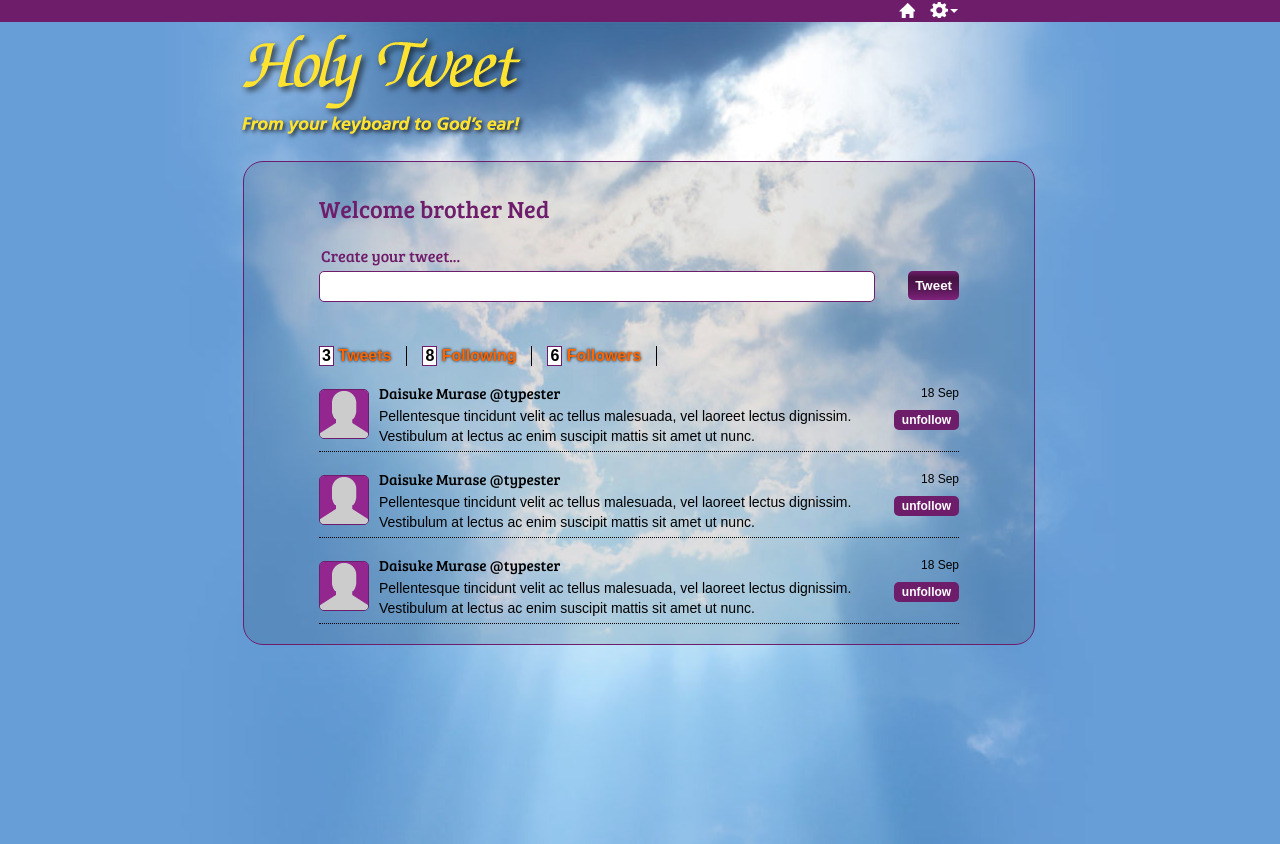
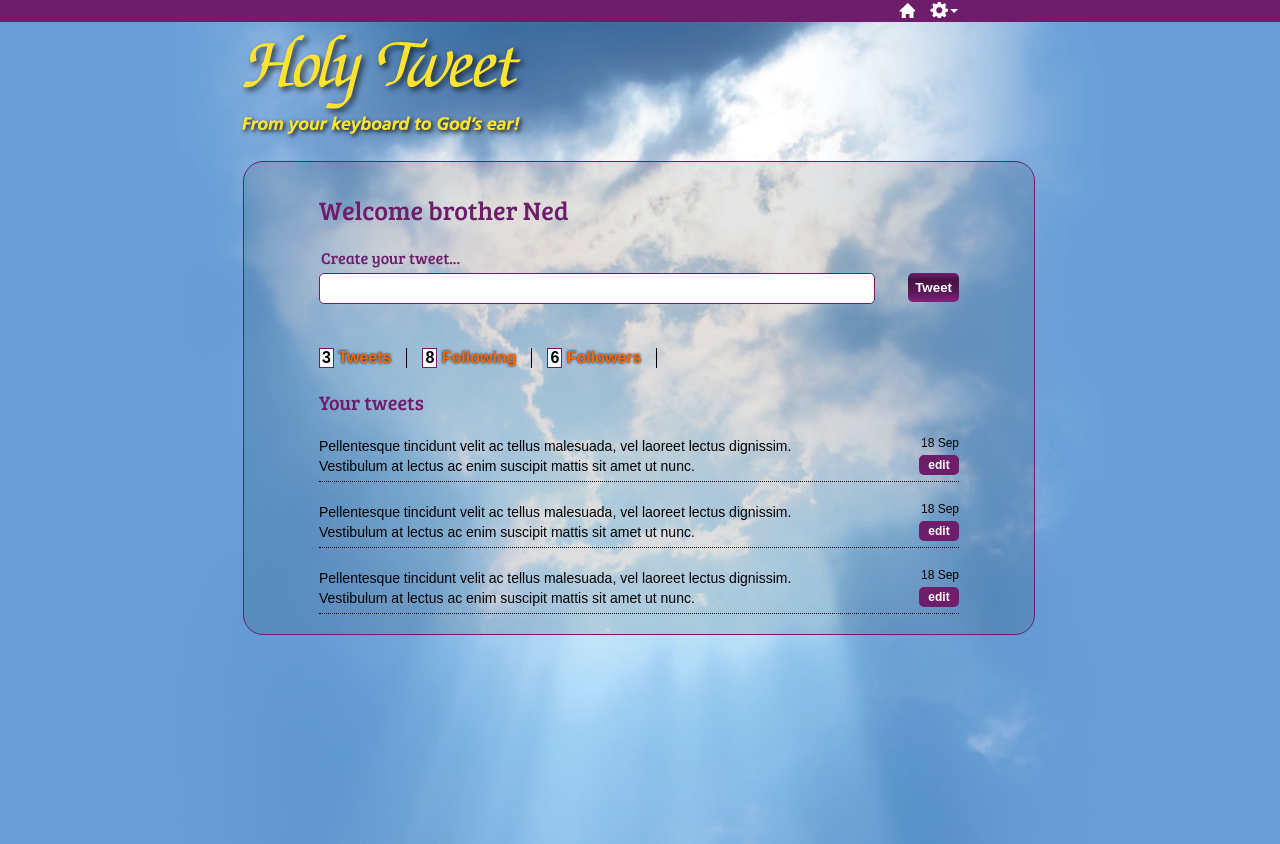
Before and after one commit to Grafixwerks/P2, a PHP site: page /dashboard.php in a window 1280 px wide. Shown: the top 844 px of the page. Run offline with PHP 8.4, Linux system fonts and the light colour scheme.

Commit message:
Design changes to dashboard and refactored CSS for small buttons

```diff
--- a/css/main.css
+++ b/css/main.css
@@ -63,6 +63,23 @@ filter: progid:DXImageTransform.Microsoft.gradient( startColorstr='#6e1d6b', end
 .btn:hover {
 	color: #E17600;
 }
+.btn-small {
+	background: #6E1D6B;
+	display: block;
+	height: 20px;
+	font-weight: bold;
+	color: #FFF;
+	text-decoration: none;
+	text-align: center;
+	font-size: 12px;
+	line-height: 20px;
+	-webkit-border-radius: 5px;
+	-moz-border-radius: 5px;
+	border-radius: 5px;
+}
+.btn-small:hover {
+	color: #FF931E;
+}
 .main-content p a {
 	color: #FF931E;
 	text-decoration: none;
@@ -71,7 +88,13 @@ h1 {
 	color: #6E1D6B;
 	margin-top: 0px;
 	margin-bottom: 20px;
-	font-size: 24px;
+	font-size: 26px;
+}
+h2 {
+	color: #6E1D6B;
+	margin-top: 10px;
+	margin-bottom: 10px;
+	font-size: 20px;
 }
 .main-content {
 	float: right;
@@ -212,26 +235,12 @@ ul.nav ul.dropdown li:hover {
 	width: 75px;
 	font-size: 12px;
 }
-.btn-follow {
-	background: #6E1D6B;
-	display: block;
+.follow {
 	float: right;
-	height: 20px;
+	margin-top: 10px;
 	width: 65px;
-	margin-top: 10px;
-	font-weight: bold;
-	color: #FFF;
-	text-decoration: none;
-	text-align: center;
-	font-size: 12px;
-	line-height: 20px;
-	-webkit-border-radius: 5px;
-	-moz-border-radius: 5px;
-	border-radius: 5px;
 }
-.btn-follow:hover {
-	color: #FF931E;
-}
+
 /* log in form */
 .welcome {
 	width: 325px;
--- a/dashboard.php
+++ b/dashboard.php
@@ -6,6 +6,13 @@
 <title>Holy Tweet</title>
 <link href='http://fonts.googleapis.com/css?family=Bree+Serif' rel='stylesheet' type='text/css'>
 <link rel="stylesheet" type="text/css" href="css/main.css">
+<style type="text/css">
+.edit {
+	width: 40px;
+	float: right;
+	margin-top: 5px;
+}
+</style>
 </head>
 
 <body>
@@ -56,36 +63,40 @@
 </ul><!-- .profile-nav -->
 
 
-    <div class="tweet"> <img src="images/th-unk-user.png" width="48" height="48" alt="" class="user-th">
+<h2>Your tweets</h2>
+
+
+    <div class="tweet">
       <div class="tweet-left">
-        <h3><a href="#">Daisuke Murase</a> @typester</h3>
+
+
         <p>Pellentesque tincidunt velit ac tellus malesuada, vel laoreet lectus dignissim.  Vestibulum at lectus ac enim suscipit mattis sit amet ut nunc. </p>
       </div><!-- .tweet-left -->
 
-      <div class="tweet-right"><span class="date">18 Sep</span> <a href="#" class="btn-follow">unfollow</a> </div><!-- .tweet-right -->
+      <div class="tweet-right"><span class="date">18 Sep</span> <a href="#" class="btn-small edit">edit</a> </div><!-- .tweet-right -->
       <br class="clr-flt">
     </div><!-- .tweet -->
 
 
-    <div class="tweet"> <img src="images/th-unk-user.png" width="48" height="48" alt="" class="user-th">
+    <div class="tweet">
       <div class="tweet-left">
-        <h3><a href="#">Daisuke Murase</a> @typester</h3>
+
         <p>Pellentesque tincidunt velit ac tellus malesuada, vel laoreet lectus dignissim.  Vestibulum at lectus ac enim suscipit mattis sit amet ut nunc. </p>
       </div><!-- .tweet-left -->
 
-      <div class="tweet-right"><span class="date">18 Sep</span> <a href="#" class="btn-follow">unfollow</a> </div><!-- .tweet-right -->
+      <div class="tweet-right"><span class="date">18 Sep</span>  <a href="#" class="btn-small edit">edit</a> </div><!-- .tweet-right -->
       <br class="clr-flt">
     </div><!-- .tweet -->
 
 
 
-    <div class="tweet"> <img src="images/th-unk-user.png" width="48" height="48" alt="" class="user-th">
+    <div class="tweet">
       <div class="tweet-left">
-        <h3><a href="#">Daisuke Murase</a> @typester</h3>
+
         <p>Pellentesque tincidunt velit ac tellus malesuada, vel laoreet lectus dignissim.  Vestibulum at lectus ac enim suscipit mattis sit amet ut nunc. </p>
       </div><!-- .tweet-left -->
 
-      <div class="tweet-right"><span class="date">18 Sep</span> <a href="#" class="btn-follow">unfollow</a> </div><!-- .tweet-right -->
+      <div class="tweet-right"><span class="date">18 Sep</span>  <a href="#" class="btn-small edit">edit</a> </div><!-- .tweet-right -->
       <br class="clr-flt">
     </div><!-- .tweet -->
 
```
